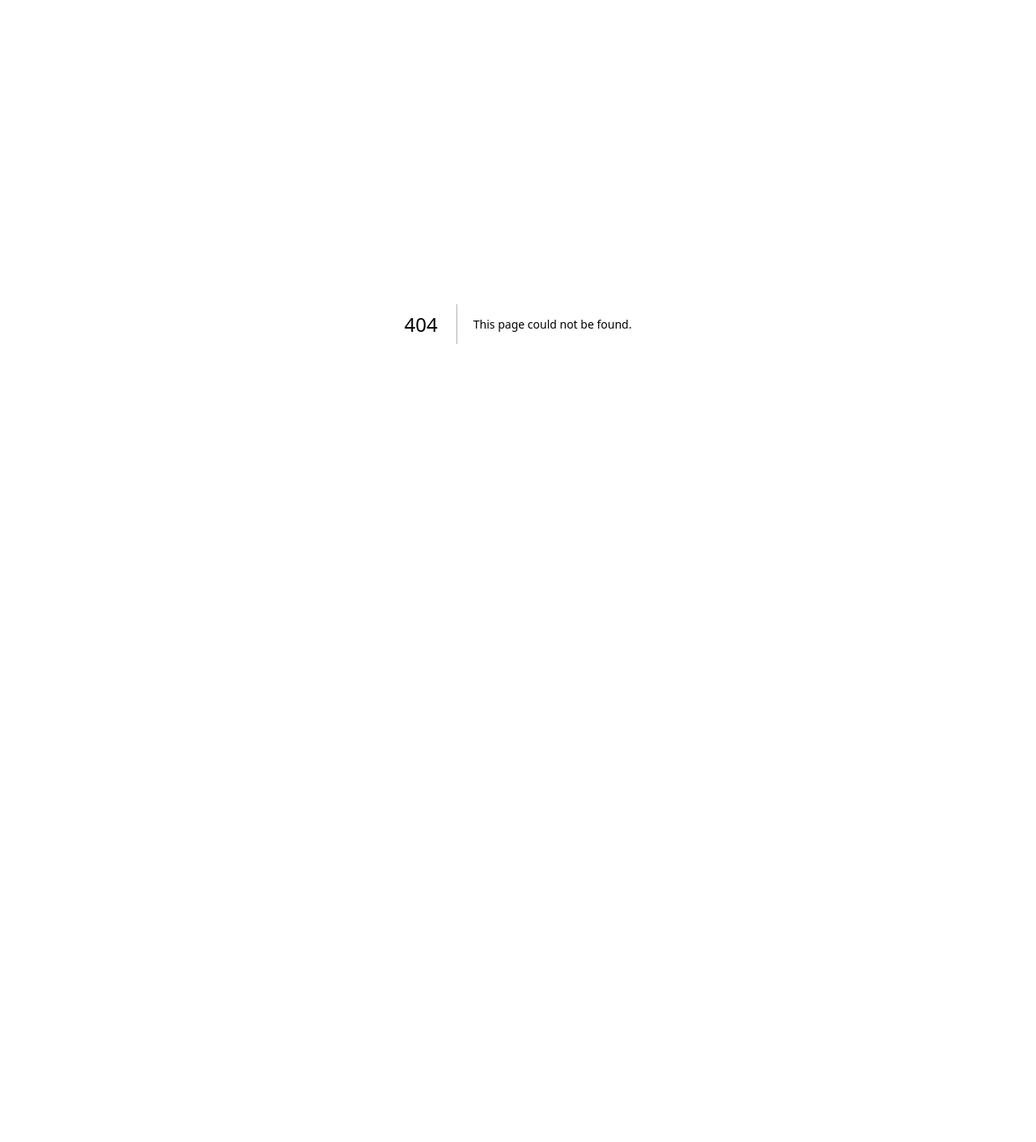
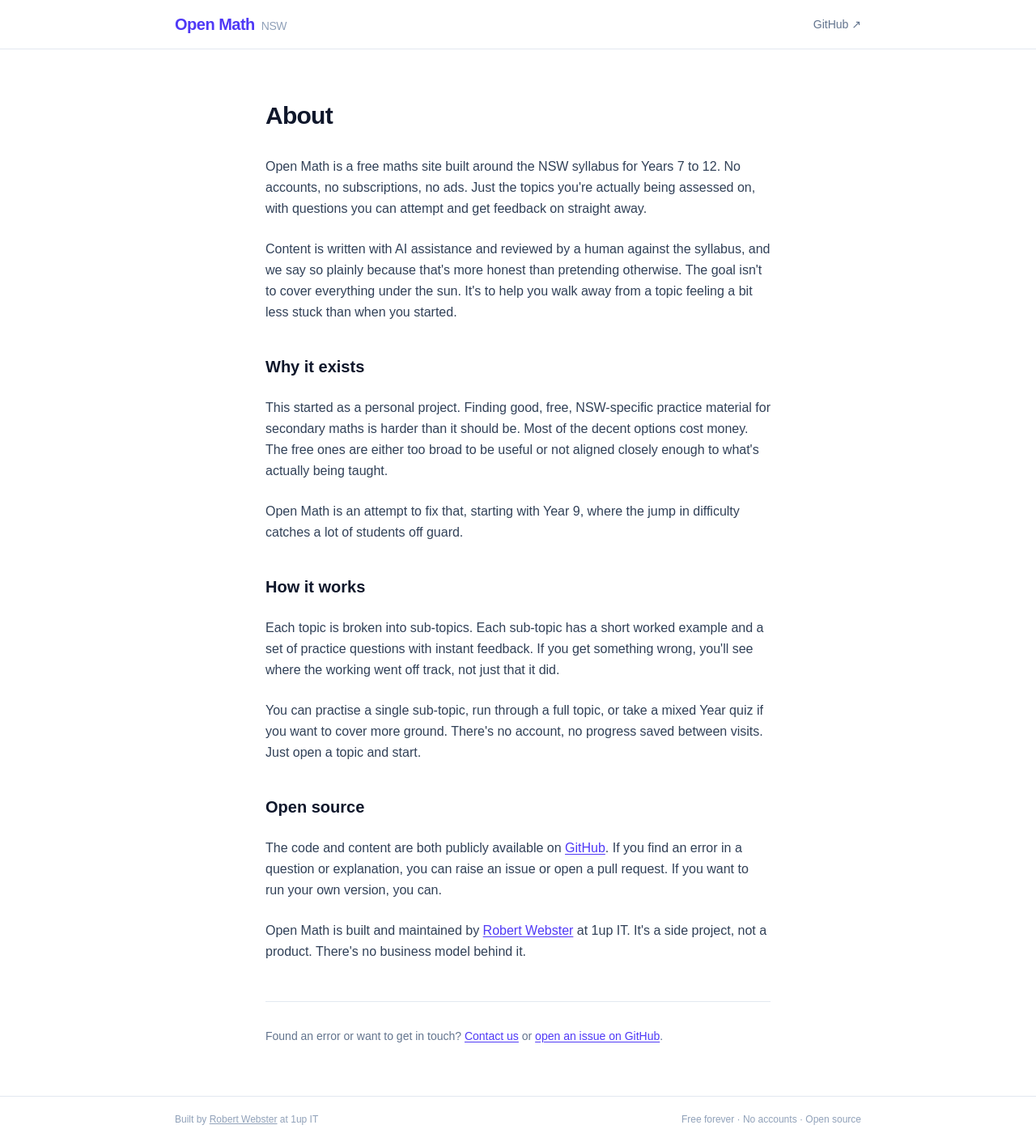
Before and after one commit to robertwebster/openmath, a Next.js app: page /about in a window 1280 px wide. Before the commit this address had no page. Shown: the whole page at 81% size. Before the commit the page ends 800 px from the top, so only its background shows below. Built offline with nearby package versions, Linux system fonts and the light colour scheme.

Commit message:
Add tone guide and about page; remove em dashes
- Add TONE.md with voice and style rules
- Add app/about/page.tsx with project background and open source info
- Remove em dashes from page.tsx, layout.tsx and about/page.tsx
- Update layout title separator from em dash to colon

```diff
--- /dev/null
+++ b/app/about/page.tsx
@@ -0,0 +1,171 @@
+import Link from "next/link";
+import type { Metadata } from "next";
+
+export const metadata: Metadata = {
+  title: "About | Open Math",
+  description:
+    "Open Math is a free, open source NSW Mathematics practice site for Years 7 to 12. No accounts, no subscriptions.",
+};
+
+export default function AboutPage() {
+  return (
+    <div className="flex flex-col min-h-full">
+
+      {/* Header */}
+      <header className="bg-white border-b border-slate-200">
+        <div className="max-w-4xl mx-auto px-6 py-4 flex items-center justify-between">
+          <Link href="/" className="text-xl font-semibold text-indigo-600 tracking-tight hover:text-indigo-700 transition-colors">
+            Open Math
+            <span className="ml-2 text-sm text-slate-400 font-normal">NSW</span>
+          </Link>
+          <a
+            href="https://github.com/robertwebster/openmath"
+            target="_blank"
+            rel="noopener noreferrer"
+            className="text-sm text-slate-500 hover:text-slate-700 transition-colors"
+          >
+            GitHub ↗
+          </a>
+        </div>
+      </header>
+
+      <main className="flex-1 max-w-2xl mx-auto px-6 py-16 w-full">
+
+        <h1 className="text-3xl font-bold text-slate-900 mb-8 tracking-tight">
+          About
+        </h1>
+
+        <div className="prose prose-slate max-w-none space-y-6 text-slate-700 leading-relaxed">
+
+          <p>
+            Open Math is a free maths site built around the NSW syllabus for
+            Years 7 to 12. No accounts, no subscriptions, no ads. Just the
+            topics you're actually being assessed on, with questions you can
+            attempt and get feedback on straight away.
+          </p>
+
+          <p>
+            Content is written with AI assistance and reviewed by a human
+            against the syllabus, and we say so plainly because that's more
+            honest than pretending otherwise. The goal isn't to cover everything
+            under the sun. It's to help you walk away from a topic feeling a bit
+            less stuck than when you started.
+          </p>
+
+          <h2 className="text-xl font-semibold text-slate-900 pt-4">
+            Why it exists
+          </h2>
+
+          <p>
+            This started as a personal project. Finding good, free, NSW-specific
+            practice material for secondary maths is harder than it should be.
+            Most of the decent options cost money. The free ones are either
+            too broad to be useful or not aligned closely enough to what's
+            actually being taught.
+          </p>
+
+          <p>
+            Open Math is an attempt to fix that, starting with Year 9, where
+            the jump in difficulty catches a lot of students off guard.
+          </p>
+
+          <h2 className="text-xl font-semibold text-slate-900 pt-4">
+            How it works
+          </h2>
+
+          <p>
+            Each topic is broken into sub-topics. Each sub-topic has a short
+            worked example and a set of practice questions with instant
+            feedback. If you get something wrong, you'll see where the working
+            went off track, not just that it did.
+          </p>
+
+          <p>
+            You can practise a single sub-topic, run through a full topic, or
+            take a mixed Year quiz if you want to cover more ground. There's no
+            account, no progress saved between visits. Just open a topic and
+            start.
+          </p>
+
+          <h2 className="text-xl font-semibold text-slate-900 pt-4">
+            Open source
+          </h2>
+
+          <p>
+            The code and content are both publicly available on{" "}
+            <a
+              href="https://github.com/robertwebster/openmath"
+              target="_blank"
+              rel="noopener noreferrer"
+              className="text-indigo-600 hover:text-indigo-700 underline underline-offset-2"
+            >
+              GitHub
+            </a>
+            . If you find an error in a question or explanation, you can raise
+            an issue or open a pull request. If you want to run your own version,
+            you can.
+          </p>
+
+          <p>
+            Open Math is built and maintained by{" "}
+            <a
+              href="https://1upit.com.au"
+              target="_blank"
+              rel="noopener noreferrer"
+              className="text-indigo-600 hover:text-indigo-700 underline underline-offset-2"
+            >
+              Robert Webster
+            </a>{" "}
+            at 1up IT. It's a side project, not a product. There's no business
+            model behind it.
+          </p>
+
+        </div>
+
+        {/* Contact nudge */}
+        <div className="mt-12 pt-8 border-t border-slate-200">
+          <p className="text-slate-500 text-sm">
+            Found an error or want to get in touch?{" "}
+            <Link
+              href="/contact"
+              className="text-indigo-600 hover:text-indigo-700 underline underline-offset-2"
+            >
+              Contact us
+            </Link>
+            {" "}or{" "}
+            <a
+              href="https://github.com/robertwebster/openmath/issues"
+              target="_blank"
+              rel="noopener noreferrer"
+              className="text-indigo-600 hover:text-indigo-700 underline underline-offset-2"
+            >
+              open an issue on GitHub
+            </a>
+            .
+          </p>
+        </div>
+
+      </main>
+
+      {/* Footer */}
+      <footer className="border-t border-slate-200 bg-white">
+        <div className="max-w-4xl mx-auto px-6 py-5 flex flex-col sm:flex-row items-center justify-between gap-2 text-xs text-slate-400">
+          <span>
+            Built by{" "}
+            <a
+              href="https://1upit.com.au"
+              className="underline hover:text-slate-600 transition-colors"
+              target="_blank"
+              rel="noopener noreferrer"
+            >
+              Robert Webster
+            </a>{" "}
+            at 1up IT
+          </span>
+          <span>Free forever · No accounts · Open source</span>
+        </div>
+      </footer>
+
+    </div>
+  );
+}
--- a/app/layout.tsx
+++ b/app/layout.tsx
@@ -8,7 +8,7 @@ const geist = Geist({
 });
 
 export const metadata: Metadata = {
-  title: "Open Math — Free NSW Mathematics Practice",
+  title: "Open Math: Free NSW Mathematics Practice",
   description:
     "Free, open source mathematics practice for NSW students in Years 7–10. Instant feedback, no accounts required.",
 };
--- a/app/page.tsx
+++ b/app/page.tsx
@@ -40,7 +40,7 @@ export default function Home() {
             NSW Maths Practice
           </h1>
           <p className="text-lg text-slate-500 max-w-xl mx-auto leading-relaxed">
-            Free practice questions, instant feedback, and worked examples —
+            Free practice questions, instant feedback and worked examples,
             aligned to the NSW Mathematics syllabus. No account needed.
           </p>
         </div>
@@ -50,7 +50,7 @@ export default function Home() {
           <div className="relative">
             <input
               type="text"
-              placeholder="Search topics — e.g. trigonometry, probability…"
+              placeholder="Search topics, e.g. trigonometry, probability..."
               className="w-full px-5 py-3 rounded-xl border border-slate-200 bg-white text-slate-900 placeholder-slate-400 shadow-sm focus:outline-none focus:ring-2 focus:ring-indigo-500 focus:border-transparent text-base"
             />
             <span className="absolute right-4 top-3.5 text-slate-300 text-lg">
```
Also changed, not shown: 1 other file (tests, documents, lock files or other folders).
